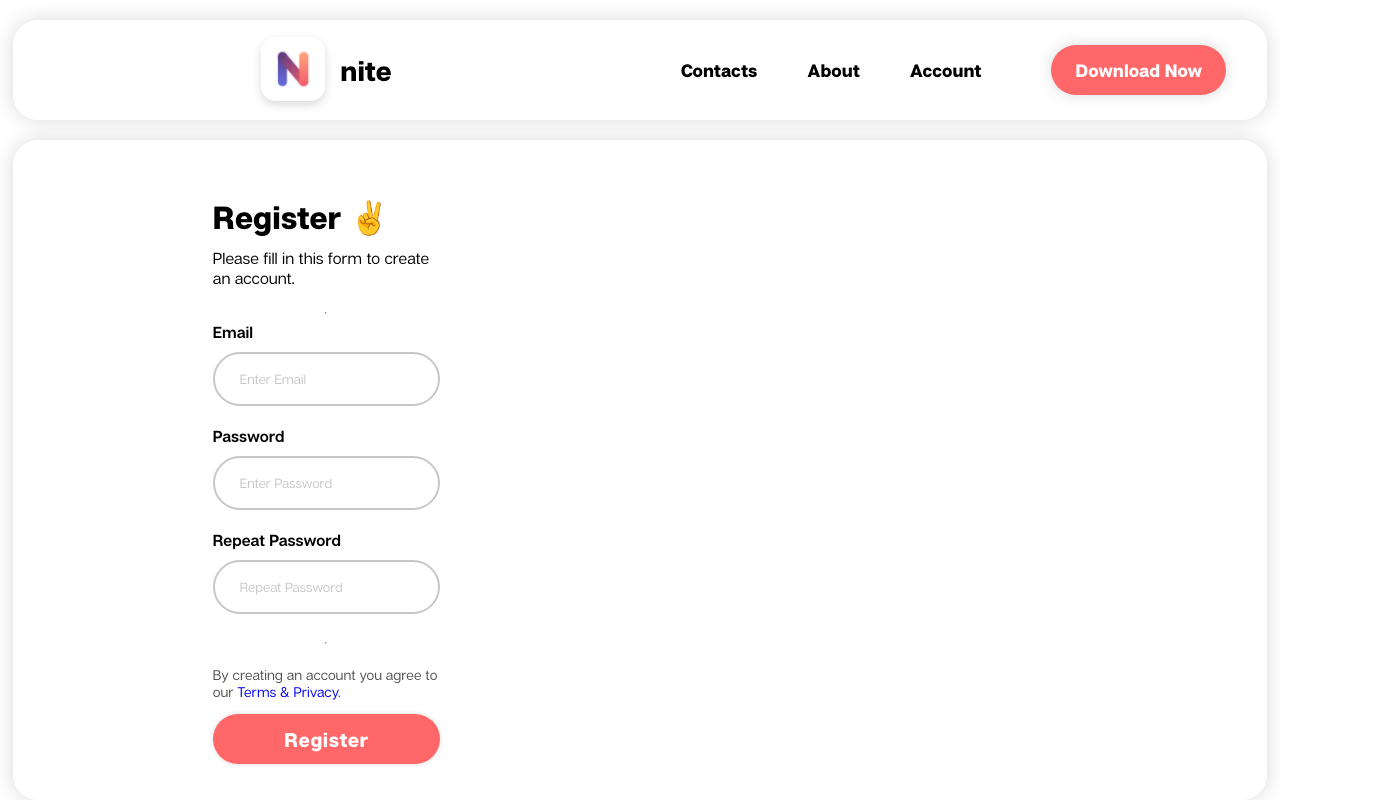
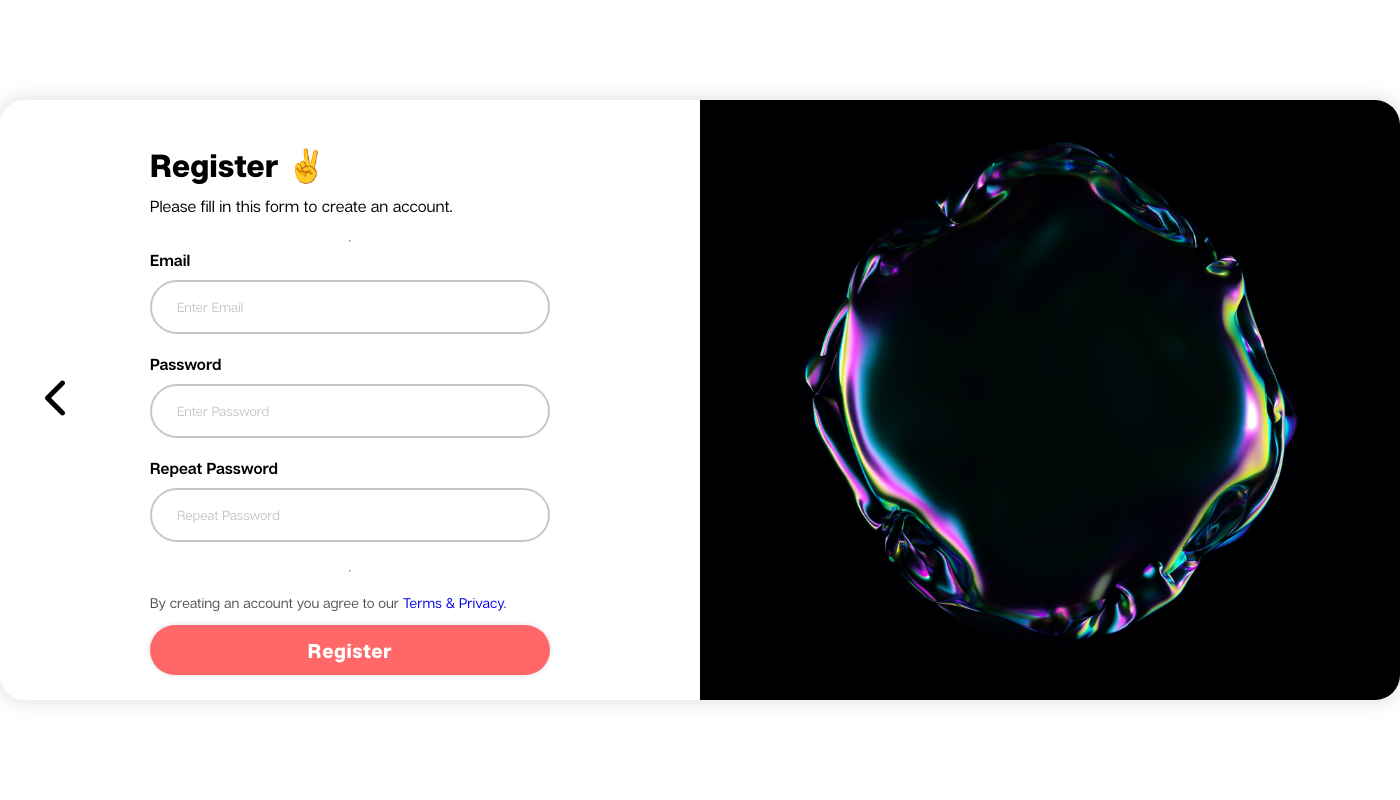
Before and after one commit to nite-app/nite-web, a plain HTML site: page account.html in a window 1280 px wide. Shown: the whole page, 1400 px wide, since content can reach past the window. Drawn offline with Linux system fonts and the light colour scheme.

Commit message:
Register UI

```diff
--- a/account.html
+++ b/account.html
@@ -16,31 +16,10 @@
   </head>
   <body>
     <div class="acont">
-      <div class="nav">
-        <div class="navct">
-          <div class="split">
-            <a href="https://niteapp.cf" class="navimg">
-              <img
-                src="img/Plugin icon - 9logoColor.png"
-                alt="logo"
-                width="64px"
-                height="64px"
-                class="navlogo"
-              />
-            </a>
-            <h1 class="navttl">nite</h1>
-          </div>
-          <div class="split">
-            <a href="" class="navsp20">Contacts</a>
-            <a href="" class="navsp20">About</a>
-            <a href="/account.html" class="navsp20">Account</a>
-            <a href="#" id="downloada">
-              <div class="dwnbtn">
-                <p class="navdownload">Download Now</p>
-              </div>
-            </a>
-          </div>
-        </div>
+      <div class="back">
+        <a href="index.html">
+          <img src="img/chevron-left-solid.svg" alt="" width="25px">
+        </a>
       </div>
       <div class="ctsplit">
         <div class="formcontainer">
--- a/style.scss
+++ b/style.scss
@@ -112,6 +112,18 @@ body::-webkit-scrollbar {
   border-radius: 25px;
   -webkit-box-shadow: 0px 0px 20px 0px rgba(0, 0, 0, 0.15);
   box-shadow: 0px 0px 20px 0px rgba(0, 0, 0, 0.15);
+}
+
+.navct2 {
+  width: 100vw-2vw;
+  padding: 20px;
+  height: 100px;
+  margin: 0;
+  margin-top: 20px;
+  padding: 0;
+  display: flex;
+  justify-content: center;
+  align-items: center;
 }
 
 .split {
@@ -550,12 +562,21 @@ body::-webkit-scrollbar {
 
 /* ######################################### LOGIN ######################################### */
 
+.acont {
+  width: 100vw;
+  height: 100vh;
+  display: flex;
+  flex-direction: column;
+  justify-content: center;
+  align-items: center;
+}
+
 .ctsplit {
   display: grid;
   grid-template-columns: repeat(2, 1fr);
   bottom: 0;
-  width: 98vw;
-  height: 82.5vh;
+  width: 1400px;
+  height: 75vh;
   margin: auto;
   justify-content: center;
   align-items: center;
@@ -568,7 +589,9 @@ body::-webkit-scrollbar {
   display: flex;
   flex-direction: column;
   justify-content: center;
-  padding: 0 200px 0 200px;
+  width: 400px;
+  justify-self: center;
+  align-self: center;
 }
 
 .formttl {
@@ -584,9 +607,11 @@ body::-webkit-scrollbar {
 .asc2 {
   width: 100%;
   height: 100%;
-  background: url("");
+  background: url("img/temp.jpg");
   background-repeat: no-repeat;
-  background-size: contain;
+  background-size: cover;
+  background-position: center;
+  border-radius: 0 25px 25px 0;
 }
 
 .field {
@@ -620,3 +645,11 @@ body::-webkit-scrollbar {
   font-size: 20px;
   letter-spacing: 0.5px;
 }
+
+.back {
+  position: absolute;
+  display: flex;
+  height: 100vh;
+  left: 3.5vw;
+  align-items: center;
+}
```
Also changed, not shown: img/chevron-left-solid.svg (added), img/temp.jpg (added), style.css, 1 other file.
